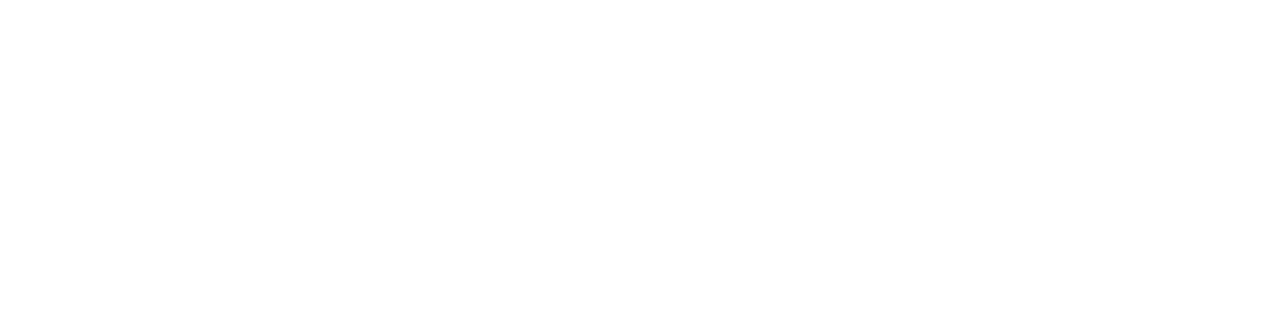
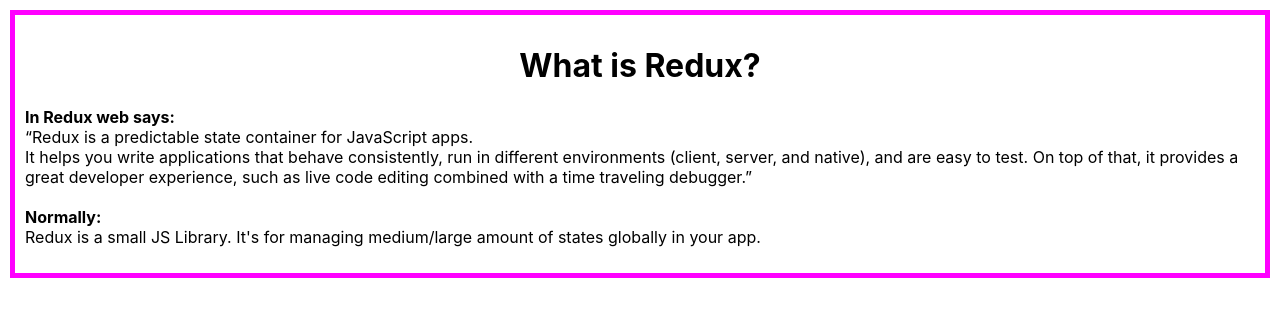
Before and after one commit to khaled39ab/Basic-Redux, a React (Create React App) app: page / in a window 1280 px wide. Shown: the top 316 px of the page. Built offline with nearby package versions, Linux system fonts and the light colour scheme.

Commit message:
defination of redux

```diff
--- a/package.json
+++ b/package.json
@@ -3,6 +3,7 @@
   "version": "0.1.0",
   "private": true,
   "dependencies": {
+    "@reduxjs/toolkit": "^1.8.6",
     "@testing-library/jest-dom": "^5.16.5",
     "@testing-library/react": "^13.4.0",
     "@testing-library/user-event": "^13.5.0",
--- a/src/App.js
+++ b/src/App.js
@@ -1,9 +1,10 @@
 import './App.css';
+import Theory from './page/Class/Theory';
 
 function App() {
   return (
     <div>
-
+      <Theory></Theory>
     </div>
   );
 }
--- a/src/page/Class/Theory.js
+++ b/src/page/Class/Theory.js
@@ -2,8 +2,20 @@
 
 const Theory = () => {
     return (
-        <div>
+        <div style={{ 'margin': '10px', 'border': '5px solid magenta', 'padding': '10px' }}>
+            <h1 style={{ 'textAlign': 'center' }}>What is Redux?</h1>
+            <p>
+                <strong>In Redux web says: </strong> <br />
+                <q>
+                    Redux is a predictable state container for JavaScript apps.
+                    <br />
+                    It helps you write applications that behave consistently, run in different environments (client, server, and native), and are easy to test. On top of that, it provides a great developer experience, such as live code editing combined with a time traveling debugger.
+                </q>
+                <br /> <br />
 
+                <strong>Normally:</strong> <br />
+                Redux is a small JS Library. It's for managing medium/large amount of states globally in your app.
+            </p>
         </div>
     );
 };
```
Also changed, not shown: 1 other file (tests, documents, lock files or other folders).
